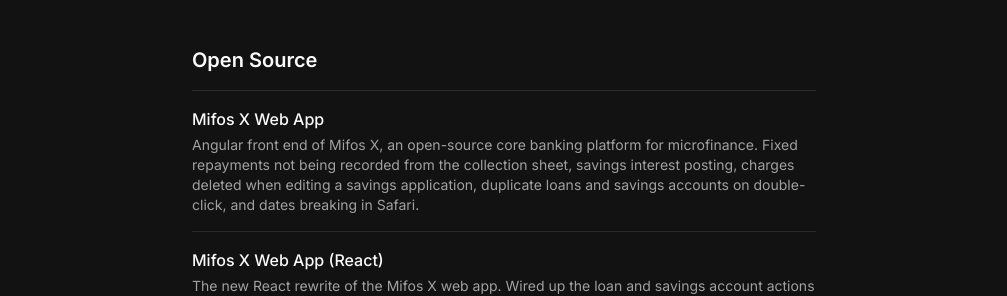
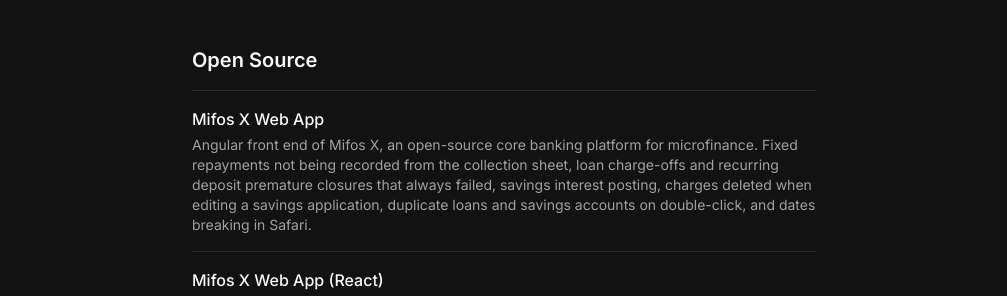
Before and after one commit to samchinmaya/portfolio, a Next.js app: page / in a window 1280 px wide. Shown: the part 820-1116 px from the top of the page, without its empty margins (136-1143 px from the left). Built offline with nearby package versions, Linux system fonts and the light colour scheme; no server answers.

Commit message:
mention the charge-off and recurring deposit premature close fixes

```diff
--- a/src/data/resume.tsx
+++ b/src/data/resume.tsx
@@ -118,7 +118,7 @@
       org: "openMF",
       href: "https://github.com/openMF/web-app/pulls?q=is%3Apr+author%3Asamchinmaya+is%3Amerged",
       summary:
-        "Angular front end of Mifos X, an open-source core banking platform for microfinance. Fixed repayments not being recorded from the collection sheet, savings interest posting, charges deleted when editing a savings application, duplicate loans and savings accounts on double-click, and dates breaking in Safari.",
+        "Angular front end of Mifos X, an open-source core banking platform for microfinance. Fixed repayments not being recorded from the collection sheet, loan charge-offs and recurring deposit premature closures that always failed, savings interest posting, charges deleted when editing a savings application, duplicate loans and savings accounts on double-click, and dates breaking in Safari.",
       technologies: ["Angular", "TypeScript", "RxJS"],
     },
     {
```
